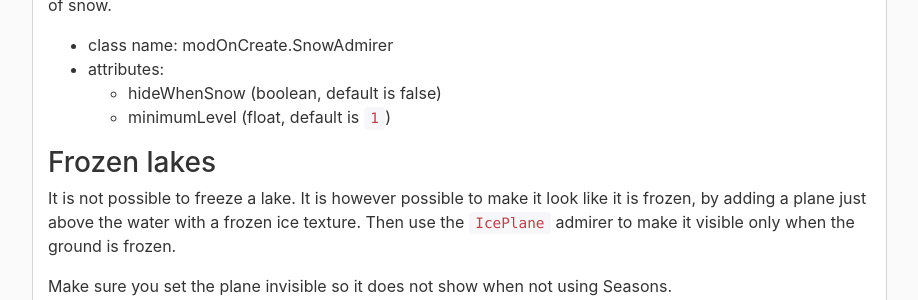
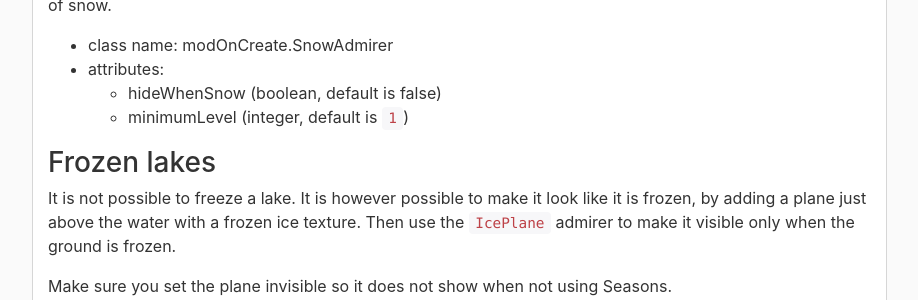
Before and after one commit to RealismusModding/realismusmodding.github.io, a Jekyll site: the page built from mods/seasons19/manual/modding/maps/objects.md, in a window 1280 px wide and 900 px high, scrolled down 1760 px. Shown: the part 153-453 px from the top of the window, without its empty margins (323-1241 px from the left). Built offline with Jekyll 4.4.1, drawn with Linux system fonts in a browser that asks for light colours; comment, search, counter and statistics services are not loaded.

Commit message:
Update snow object attributes

```diff
--- a/mods/seasons19/manual/modding/maps/objects.md
+++ b/mods/seasons19/manual/modding/maps/objects.md
@@ -73,7 +73,7 @@ Lastly you can specify the required snow level for the object to be visible. Eac
  - class name: modOnCreate.SnowAdmirer
  - attributes:
    - hideWhenSnow (boolean, default is false)
-   - minimumLevel (float, default is `1`)
+   - minimumLevel (integer, default is `1`)
 
 ### Frozen lakes
 
```
